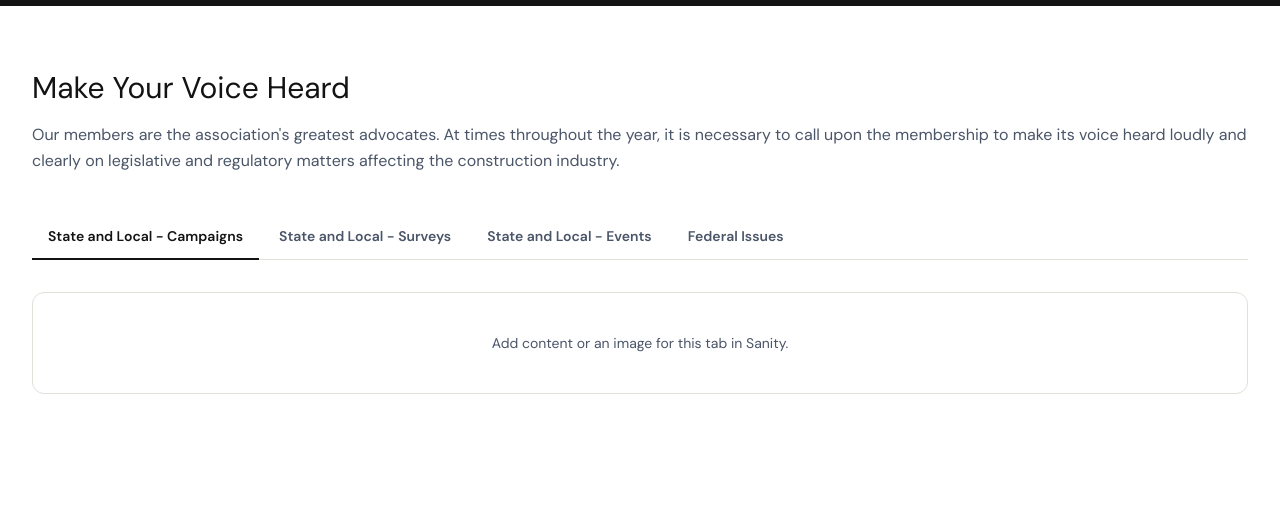
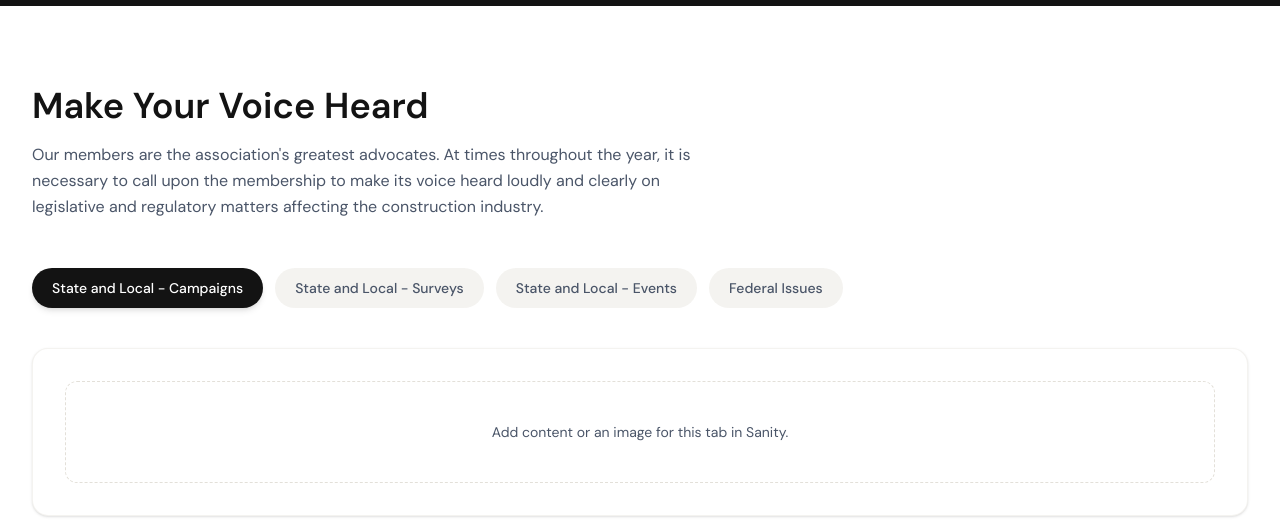
Before and after one commit to agcivsav/azagc-website, a Next.js app: page /advocacy/take-action in a window 1280 px wide. Shown: the part 425-952 px from the top of the page. Built offline with nearby package versions, Linux system fonts and the light colour scheme; no server answers.

Commit message:
tabs updated

```diff
--- a/src/components/sections/TakeActionSection.tsx
+++ b/src/components/sections/TakeActionSection.tsx
@@ -31,31 +31,38 @@ export default function TakeActionSection({
   if (!tabs.length) return null
 
   return (
-    <section className={cn('bg-white py-16', className)} aria-labelledby="take-action-heading">
-      <div className="container-site max-w-4xl">
-        <h2 id="take-action-heading" className="font-normal text-3xl text-navy mb-4">
+    <section className={cn('bg-white py-20', className)}>
+      <div className="container-site max-w-5xl">
+
+        {/* Heading */}
+        <div className="mb-12">
+          <h2 className="text-3xl md:text-4xl font-semibold text-navy mb-4">
             {heading}
           </h2>
-        <p className="font-body text-slate text-base leading-relaxed mb-10">{intro}</p>
+          <p className="text-slate leading-relaxed max-w-2xl">
+            {intro}
+          </p>
+        </div>
 
-        <div role="tablist" aria-label="Action categories" className="border-b border-warm-gray">
-          <div className="flex flex-wrap gap-1 -mb-px">
+        {/* Tabs */}
+        <div
+          role="tablist"
+          className="flex flex-wrap gap-3 mb-10"
+        >
           {tabs.map((tab) => {
             const isActive = activeValue === tab.value
+
             return (
               <button
                 key={tab.value}
-                  type="button"
                 role="tab"
                 aria-selected={isActive}
-                  aria-controls={`panel-${tab.value}`}
-                  id={`tab-${tab.value}`}
                 onClick={() => setActiveValue(tab.value)}
                 className={cn(
-                    'font-body text-sm font-semibold px-4 py-3 border-b-2 transition-colors min-h-[44px]',
+                  "px-5 py-2.5 text-sm font-medium rounded-full transition-all duration-200",
                   isActive
-                      ? 'border-navy text-navy'
-                      : 'border-transparent text-slate hover:text-navy hover:border-warm-gray',
+                    ? "bg-navy text-white shadow-md"
+                    : "bg-warm-gray/40 text-slate hover:bg-warm-gray"
                 )}
               >
                 {tab.label}
@@ -63,37 +70,38 @@ export default function TakeActionSection({
             )
           })}
         </div>
-        </div>
 
-        <div
-          id={`panel-${activeValue}`}
-          role="tabpanel"
-          aria-labelledby={`tab-${activeValue}`}
-          className="mt-8 min-h-[200px]"
-        >
+        {/* Content Card */}
+        <div className="bg-white border border-warm-gray/40 rounded-2xl p-6 md:p-8 shadow-sm">
+
           {activeTab?.imageUrl && (
-            <div className="relative w-full max-w-2xl aspect-video mb-6 rounded-xl overflow-hidden bg-warm-gray/30">
+            <div className="relative w-full mb-6 rounded-xl overflow-hidden bg-warm-gray/20">
               <Image
                 src={activeTab.imageUrl}
                 alt=""
-                fill
-                className="object-contain"
-                sizes="(max-width: 768px) 100vw, 672px"
+                width={1200}
+                height={800}
+                className="w-full h-auto object-contain"
               />
             </div>
           )}
+
           {activeTab?.content?.trim() ? (
-            <div className="font-body text-slate text-base leading-relaxed whitespace-pre-wrap">
+            <div className="text-slate leading-relaxed whitespace-pre-wrap">
               {activeTab.content}
             </div>
           ) : hasContent ? (
-            <p className="font-body text-slate/70">No content for this tab yet.</p>
+            <p className="text-slate/60">No content for this tab yet.</p>
           ) : !activeTab?.imageUrl ? (
-            <div className="border border-warm-gray rounded-xl p-10 text-center">
-              <p className="font-body text-slate text-sm">Add content or an image for this tab in Sanity.</p>
+            <div className="border border-dashed border-warm-gray rounded-xl p-10 text-center">
+              <p className="text-slate text-sm">
+                Add content or an image for this tab in Sanity.
+              </p>
             </div>
           ) : null}
+
         </div>
+
       </div>
     </section>
   )
```
Lines whose indentation alone changed are shown as unchanged.
